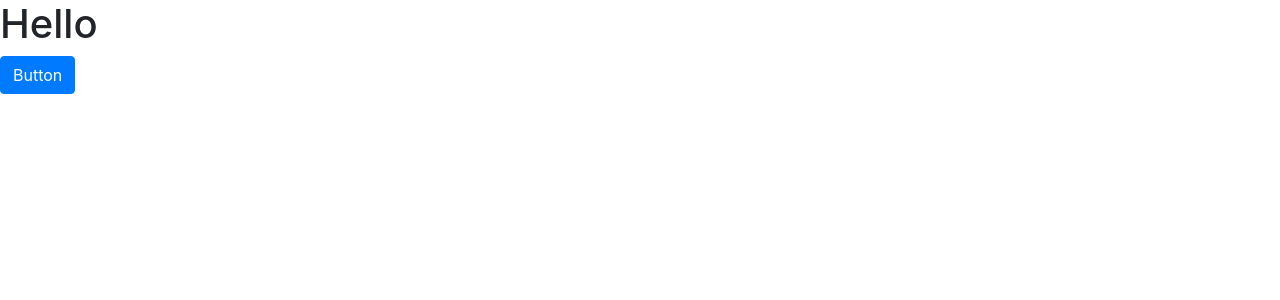
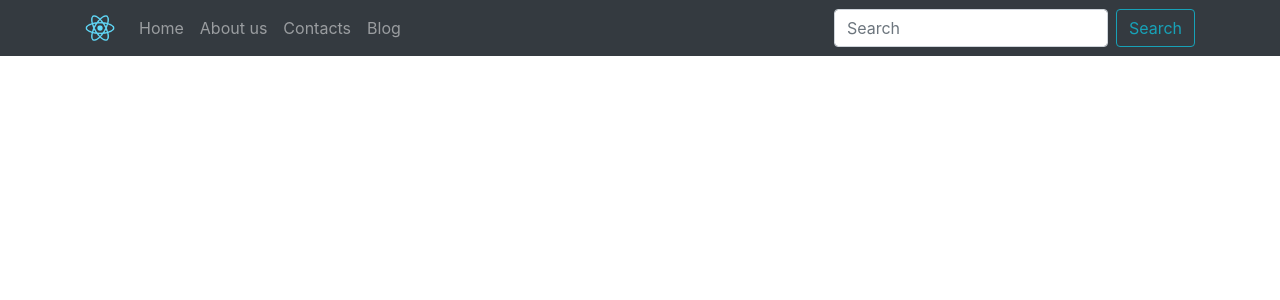
Before and after one commit to SergSmith64/sergsmith64-react, a React (Create React App) app in the folder ss64/: page / in a window 1280 px wide. Shown: the top 300 px of the page. Built offline with nearby package versions, Linux system fonts and the light colour scheme.

Commit message:
feat: create Navbar in Header.js and standart dark Bootstrap Navbar Menu

```diff
--- a/ss64/src/App.css
+++ b/ss64/src/App.css
@@ -36,3 +36,6 @@
     transform: rotate(360deg);
   }
 }
+body {
+  height: 2000px;
+}
--- a/ss64/src/App.js
+++ b/ss64/src/App.js
@@ -3,12 +3,12 @@
 import 'bootstrap/dist/css/bootstrap.min.css';
 // import logo from './logo.svg';
 import './App.css';
+import Header from './Components/Header';
 
 function App() {
   return (
     <div>
-      <h1>Hello</h1>
-      <Button variant="primary">Button</Button>
+      <Header/>
     </div>
   );
 }
--- /dev/null
+++ b/ss64/src/Components/Header.js
@@ -0,0 +1,42 @@
+import React, { Component } from 'react';
+import { Navbar, Container, Nav, Form, FormControl, Button } from 'react-bootstrap';
+import logo from './logo192.png';
+
+export default class Header extends Component {
+    render() {
+        return (
+            <>
+            <Navbar fixed="top" collapseOnSelect expand="md" bg="dark" variant="dark" >
+                <Container>
+                    <Navbar.Brand href="/">
+                        <img
+                            src={logo}
+                            height="30"
+                            width="30"
+                            className="d-inline-block align-top"
+                            alt="Logo"
+                        />
+                    </Navbar.Brand>
+                    <Navbar.Toggle aria-controls="responsive-navbar-nav" />
+                    <Navbar.Collapse id="responsive-navbar-nav">
+                        <Nav className="mr-auto">
+                            <Nav.Link href="/"> Home </Nav.Link>
+                            <Nav.Link href="/about"> About us </Nav.Link>
+                            <Nav.Link href="/contacts"> Contacts </Nav.Link>
+                            <Nav.Link href="/blog"> Blog </Nav.Link>
+                        </Nav>
+                        <Form inline >
+                            <FormControl
+                                type="text"
+                                placeholder="Search"
+                                className="mr-sm-2"
+                            />
+                            <Button variant="outline-info">Search</Button>
+                        </Form>
+                    </Navbar.Collapse>
+                </Container>
+            </Navbar>
+            </>
+        )
+    }
+}
```
Also changed, not shown: ss64/src/Components/logo192.png (added), 1 other file (tests, documents, lock files or other folders).
